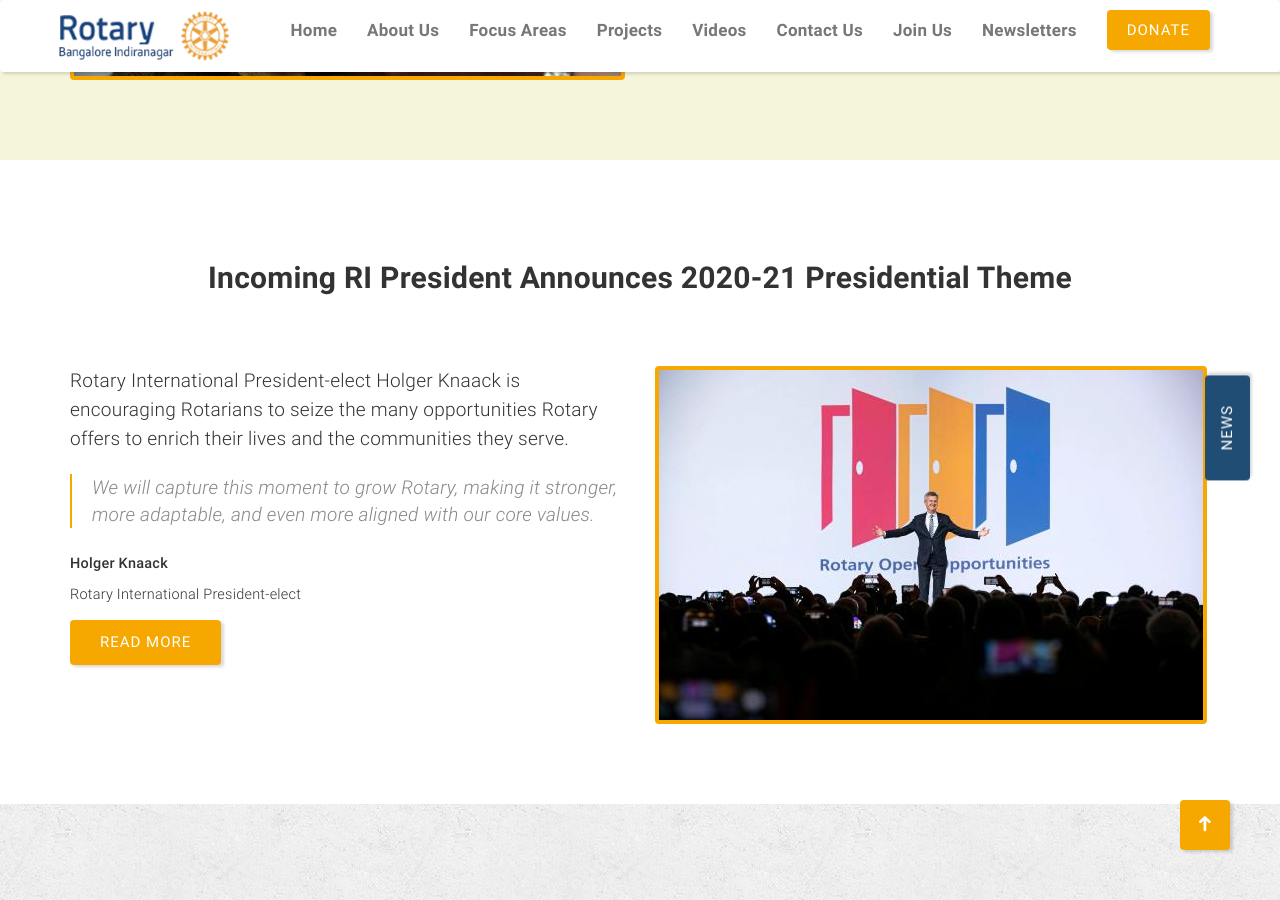
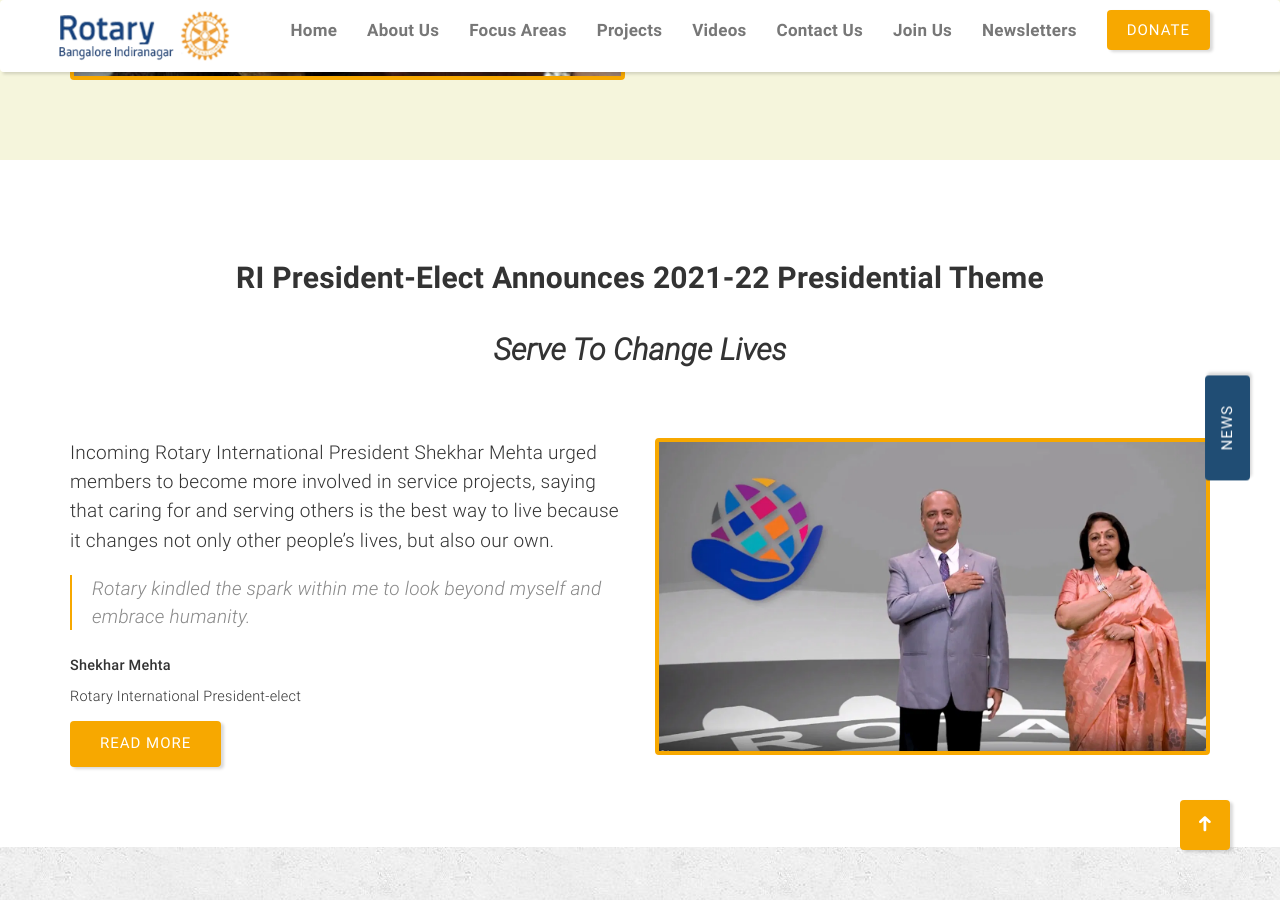
Before and after one commit to sharathdt/rtry, a Jekyll site: the page built from index.html, in a window 1280 px wide and 900 px high, scrolled down 1540 px. Built offline with Jekyll 4.4.1, drawn with Linux system fonts in a browser that asks for light colours; some web fonts are replaced.

Commit message:
update rotary 2021 theme

```diff
--- a/_includes/enrich-communities.html
+++ b/_includes/rotary-theme.html
@@ -4,26 +4,26 @@
             <div class="row">
                 <div class="col-md-12">
                     <div class="heading-box" data-aos="fade-up">
-                        <h2 class="">Incoming RI president announces 2020-21 presidential theme</h2>
+                        <h2 class="">RI President-elect announces 2021-22 presidential theme <br><br> <em>Serve to Change Lives</em></h2>
                         <!-- <p class="sub-heading"></p> -->
                     </div>
                 </div>
 
                 <div class="col-md-6 mt-20" data-aos="fade-up">
                     <p class="lead">
-                        Rotary International President-elect Holger Knaack is encouraging Rotarians to seize the many opportunities Rotary offers to enrich their lives and the communities they serve.
+                        Incoming Rotary International President Shekhar Mehta urged members to become more involved in service projects, saying that caring for and serving others is the best way to live because it changes not only other people’s lives, but also our own.
                     </p>
                     <blockquote>
-                        We will capture this moment to grow Rotary, making it stronger, more adaptable, and even more aligned with our core values.
+                        Rotary kindled the spark within me to look beyond myself and embrace humanity.
                     </blockquote>
                     <p><small>
-                        <span><strong>Holger Knaack</strong></span><br>
-                        <span>Rotary International President-elect </span>
+                        <span><strong>Shekhar Mehta</strong></span><br>
+                        <span>Rotary International President-elect</span>
                     </small></p>
                     <a class="btn btn-primary" href="https://www.rotary.org/en/holger-knaack-sees-opportunities-rotary-change-thrive" target="_blank">Read More</a>
                 </div>
                   <div class="col-md-6 mt-20" data-aos="fade-up">
-                    <img src="{{site.baseurl}}/images/enrich-community.jpg" class="img-responsive border radius" alt="">
+                    <img src="{{'/images/Shekhar-and-Rashi.webp' | relative_url}}" class="img-responsive border radius" alt="rotary bangalore indiranagar">
                 </div>
             </div>
         </div>
--- a/index.html
+++ b/index.html
@@ -7,7 +7,7 @@
 
 {% include intro.html %}
 {% include about.html %}
-{% include enrich-communities.html %}
+{% include rotary-theme.html %}
 {% include focus.html %}
 {% include projects.html %}
 {% include videos.html %}
```
Also changed, not shown: images/Shekhar-and-Rashi.webp (added).
